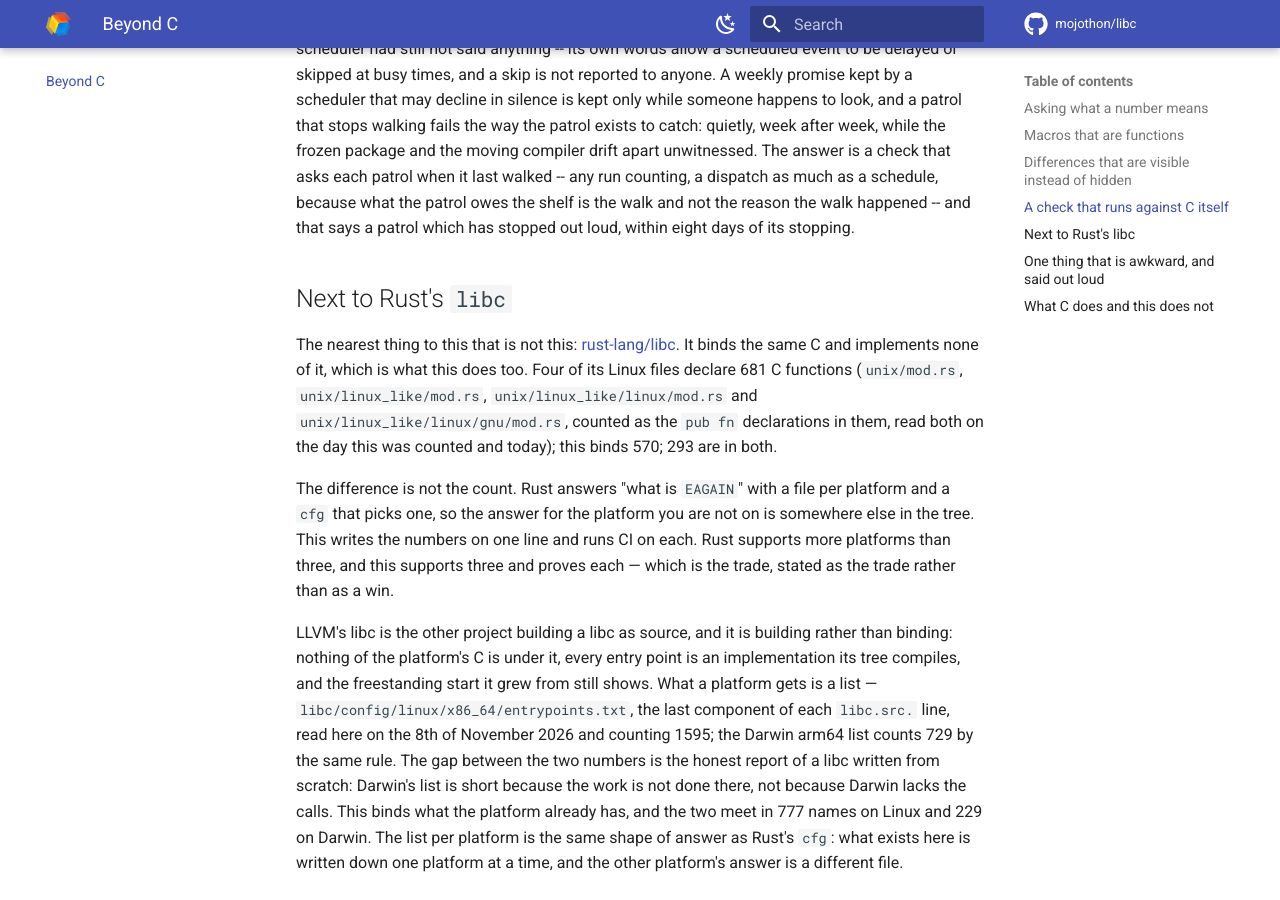
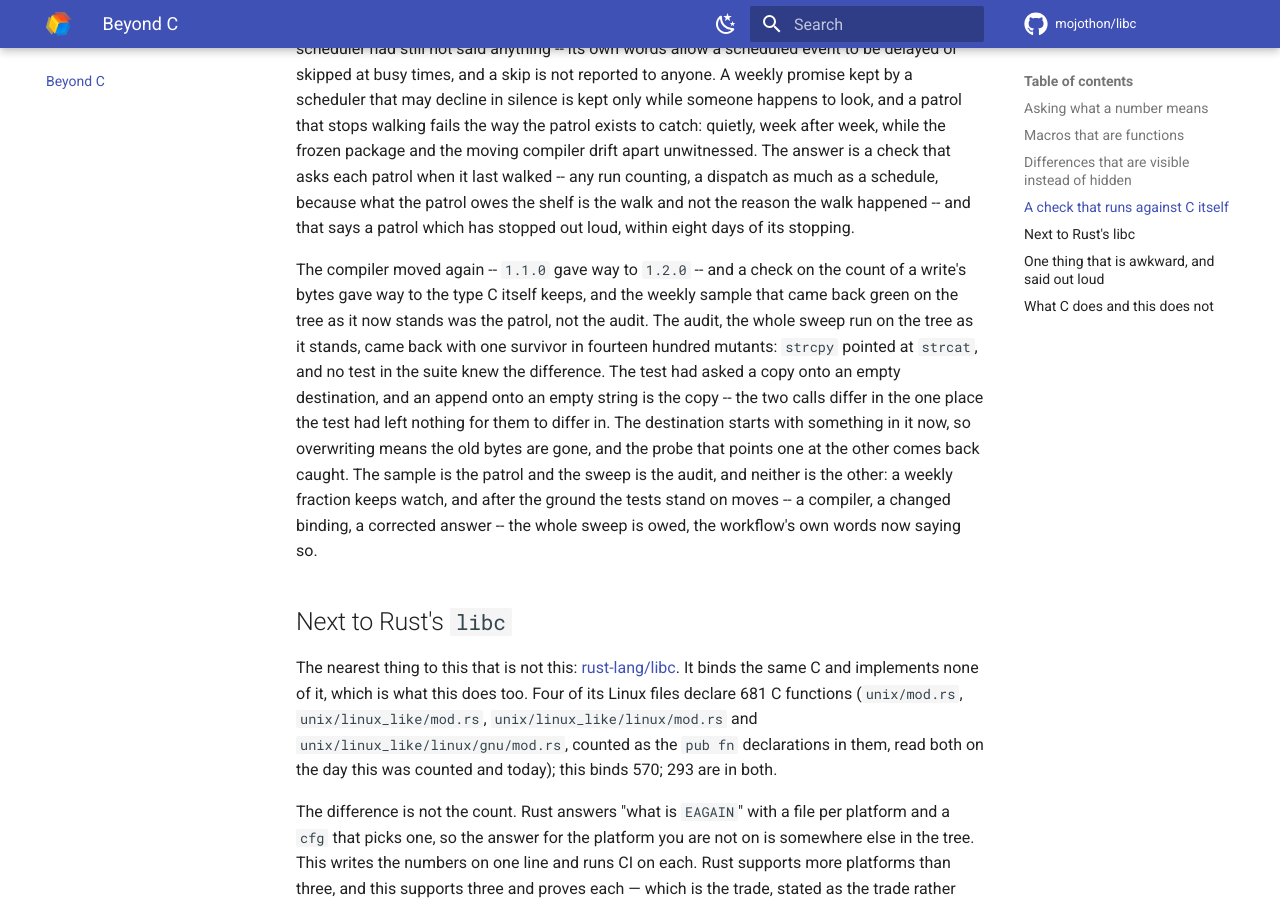
Before and after one commit to mojothon/libc, an MkDocs documentation site: the page built from docs/beyond-c.md, in a window 1280 px wide and 900 px high, scrolled down 20561 px. Built offline with MkDocs 1.6.1 and Material for MkDocs 9.7.7, drawn with Linux system fonts in a browser that asks for light colours; comment, search, counter and statistics services are not loaded.

Commit message:
docs: the audit, and the survivor the patrol could not have caught
The compiler moved, the weekly sample came back green, and the whole
sweep found the one test that could not tell a copy from an append --
the destination it asked onto was empty, and the two calls differ only
where there is something to overwrite. The narrative records both the
survivor and the rule it left behind: a weekly fraction keeps watch,
and after the ground the tests stand on moves, the whole sweep is owed.

```diff
--- a/docs/beyond-c.md
+++ b/docs/beyond-c.md
@@ -1029,6 +1029,23 @@ because what the patrol owes the shelf is the walk and not the reason
 the walk happened -- and that says a patrol which has stopped out
 loud, within eight days of its stopping.
 
+The compiler moved again -- `1.1.0` gave way to `1.2.0` -- and a check
+on the count of a write's bytes gave way to the type C itself keeps,
+and the weekly sample that came back green on the tree as it now
+stands was the patrol, not the audit. The audit, the whole sweep run
+on the tree as it stands, came back with one survivor in fourteen
+hundred mutants: `strcpy` pointed at `strcat`, and no test in the
+suite knew the difference. The test had asked a copy onto an empty
+destination, and an append onto an empty string is the copy -- the
+two calls differ in the one place the test had left nothing for them
+to differ in. The destination starts with something in it now, so
+overwriting means the old bytes are gone, and the probe that points
+one at the other comes back caught. The sample is the patrol and the
+sweep is the audit, and neither is the other: a weekly fraction keeps
+watch, and after the ground the tests stand on moves -- a compiler, a
+changed binding, a corrected answer -- the whole sweep is owed, the
+workflow's own words now saying so.
+
 ## Next to Rust's `libc`
 
 The nearest thing to this that is not this: [rust-lang/libc](
```
